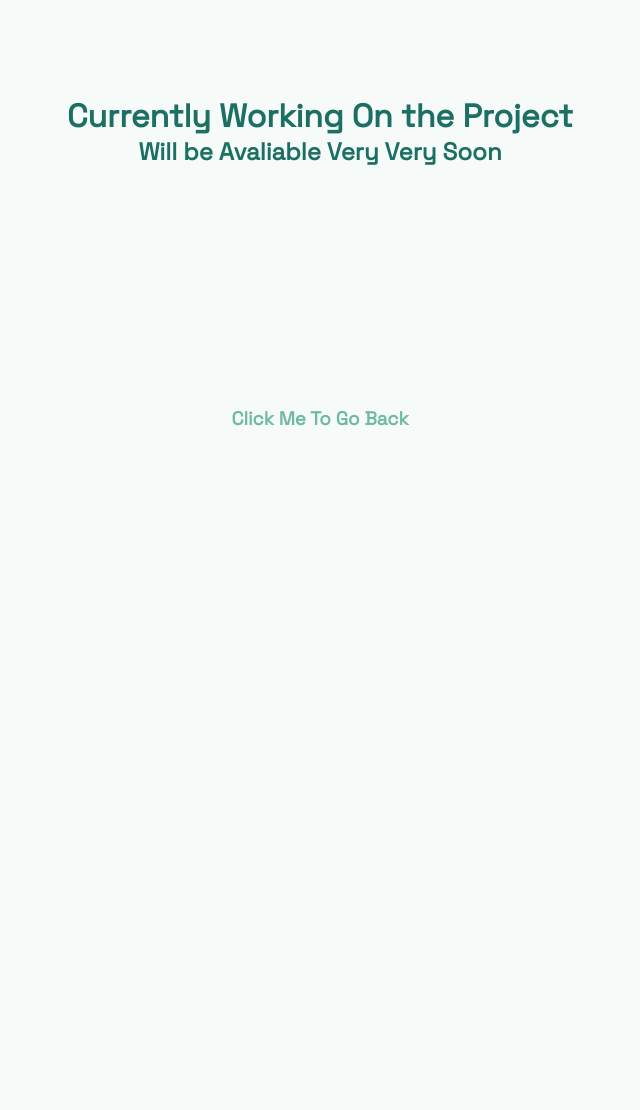
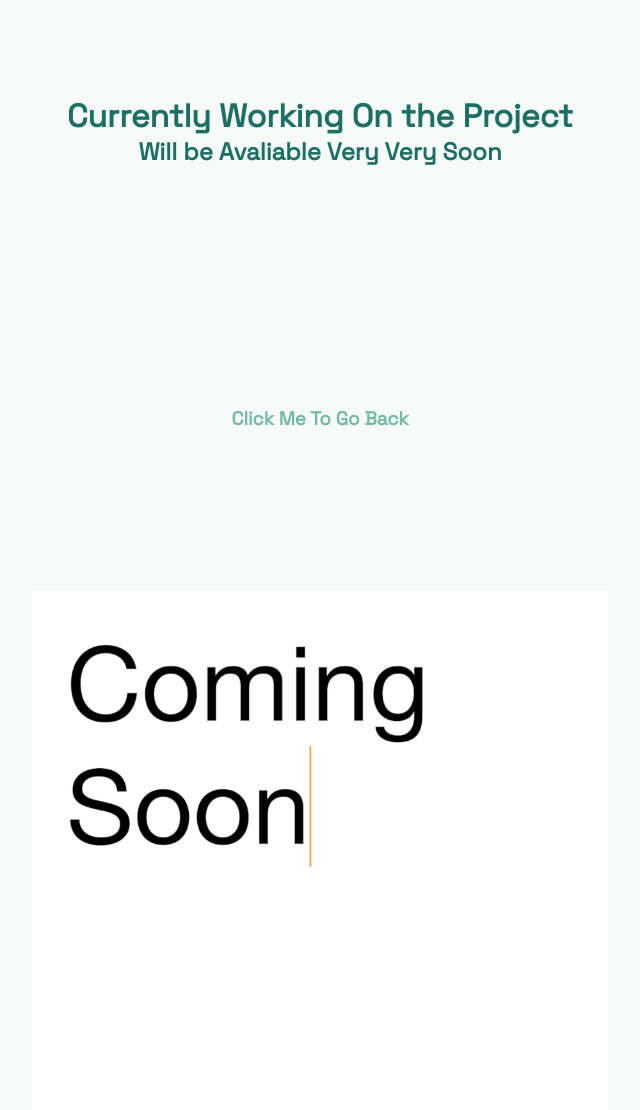
Before and after one commit to frawerygg/FreyGG-s-Online-Resume, a plain HTML site: page comingsoon.html in a window 1280 px wide. Shown: the whole page, without its empty margins (256-896 px from the left). Before the commit the page ends 800 px from the top, so only its background shows below. Drawn offline with Linux system fonts and the light colour scheme.

Commit message:
Add files via upload

```diff
--- a/comingsoon.html
+++ b/comingsoon.html
@@ -5,9 +5,11 @@
     <meta charset="utf-8">
     <title>Frey Guo's Online Resume</title>
     <link rel="icon" type="image/png" href="pic/ficon.png">
+    <meta name="viewport" content="width=device-width, initial-scale=1.0">
     <link rel="icon" type="img/png" href="pic/ficon.png">
     <link rel="shortcut icon" href="pic/ficon.png">
     <link rel="stylesheet" href="main.css">
+
 
     <style>
       h1, h2, h3
@@ -32,8 +34,15 @@
         height: auto;
       }
 
+      .aaa
+      {
+        display: flex;
+        justify-content: center;
+        padding-top: 10em;
+      }
+    </style>
 
-    </style>
+
   </head>
 
   <body>
@@ -42,6 +51,18 @@
     <h2> Will be Avaliable Very Very Soon</h2>
 
     <h3> <a href="index.html"> Click Me To Go Back </a></h3>
+
+    <div class = "aaa">
+    <img
+        src="pic/comingsoon.png"
+        srcset="pic/comingsoon1.png 500w, pic/comingsoon2.png 1000w, pic/comingsoon3.png 1500w"
+        sizes="(max-width: 600px) 100vw, 50vw"
+        alt="example">
+
+    </div>
+
+
+
   </div>
   </body>
 
--- a/main.css
+++ b/main.css
@@ -1,4 +1,10 @@
 @import url('https://fonts.googleapis.com/css2?family=Space+Grotesk&family=Open+Sans&display=swap');
+
+@font-face {
+  font-family: 'roboto';
+  src: url('fRoboto-VariableFont_wdth,wght.woff');
+  font-weight: normal;
+}
 
 *
 {
```
Also changed, not shown: index.html (+1 -0 lines).
